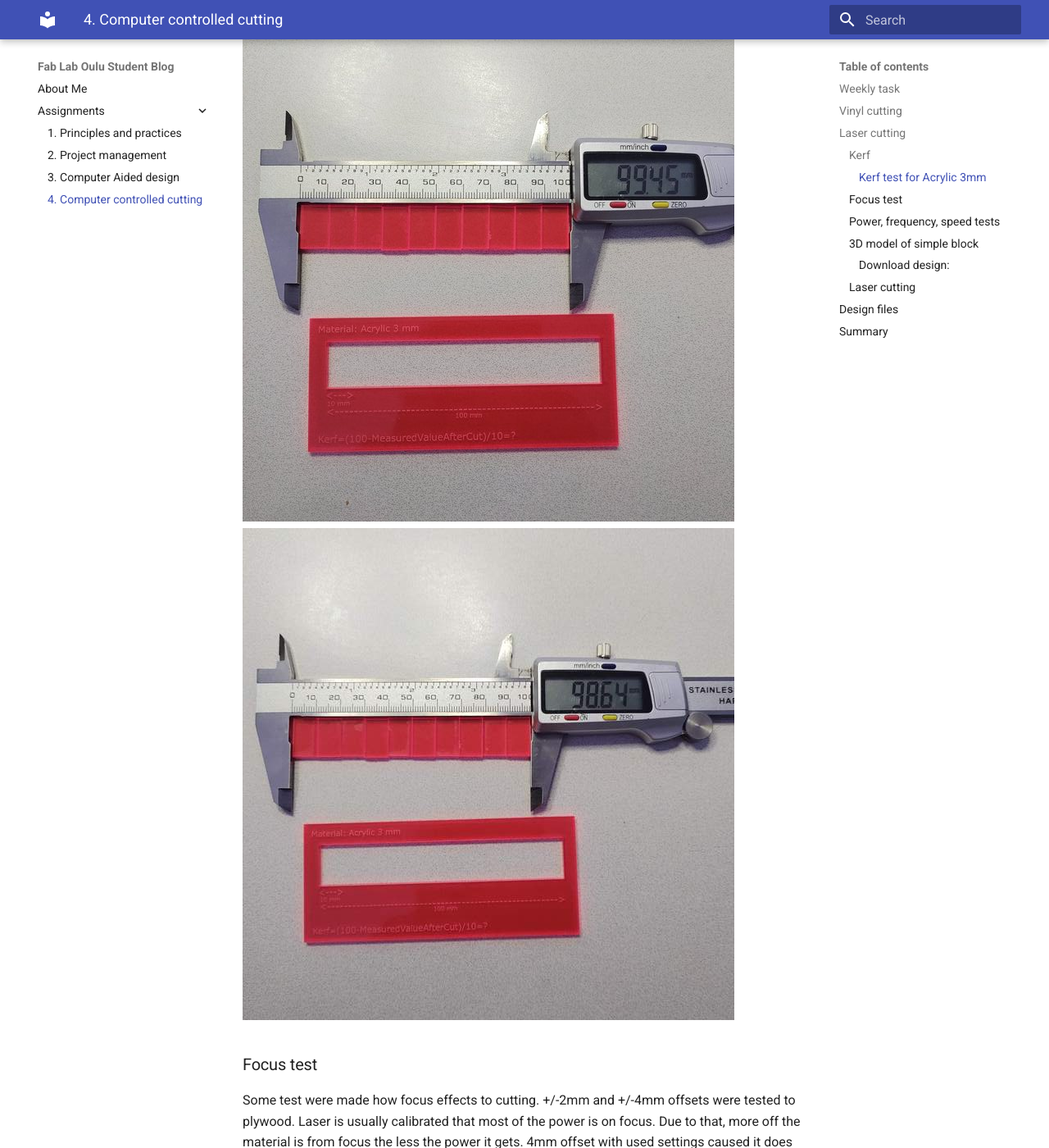
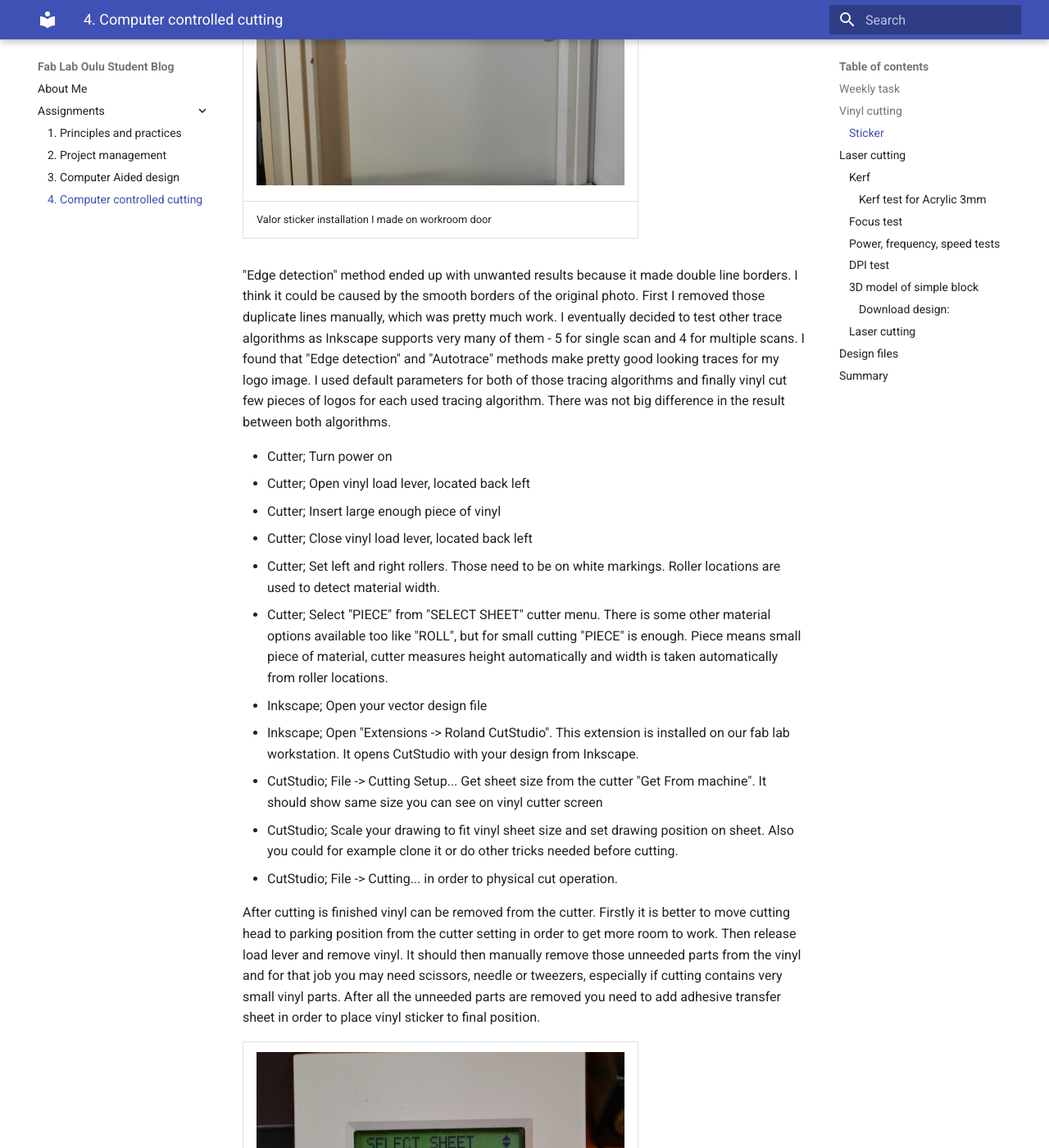
Before and after one commit to palosaari/fablab, an MkDocs documentation site: the page built from docs/assignments/week04.md, in a window 1280 px wide and 1400 px high, scrolled down 2730 px. Shown: the whole window at 82% size. Built offline with MkDocs 1.6.1 and Material for MkDocs 9.7.7, drawn with Linux system fonts in a browser that asks for light colours; some of the changed text lies outside the part shown.

Commit message:
week04: major update
Add a lot more documentation for vinyl cutting.

Smaller changes here and there.

Signed-off-by: Antti Palosaari <crope@iki.fi>

````diff
--- a/docs/assignments/week04.md
+++ b/docs/assignments/week04.md
@@ -2,37 +2,85 @@
 
 ## Weekly task
 
-This week went training with vinyl cutter and laser cutter and related design software. We started studying vinyl cutter basics and after that did same for the laser cutter. Most of the time went still learning laser cutting as that process is more complex starting from the 3D-modelling process.
+This week went training with vinyl cutter and laser cutter and related design software. We started studying vinyl cutter basics and after that did the same with laser cutter. Most of the time went still learning laser cutting as that process is more complex starting from the 3D-modelling process.
 
 ## Vinyl cutting
 
-Vinyl cutter is printer look-a-like machine that has small knife in order to cut rather thin and soft material. Typically that material is just vinyl tape which is cut to some stickers.
+Vinyl cutter is a printer look-a-like machine that has a small knife in order to cut rather thin and soft material. Typically that material is just vinyl tape which is cut to some stickers.
 
-Used vinyl cutter was Roland CAMM-1 GS-24 and it was controlled by Windows workstation.
+Used vinyl cutter was Roland CAMM-1 GS-24 and it is controlled by Windows workstation.
 
-![](../images/week04/roland_gs24.resized.jpg)
+|![](../images/week04/roland_gs24.resized.jpg)|
+||
+|Roland CAMM-1 GS-24 vinyl cutter|
 
-Usually cutter is connected to computer like a printer using printer driver made for the device. So instead of printing, it will cut. Printed document needs to be converted some vector format. Line width didn't seems to have any requirement at our test, it just cuts where the line center line was. Anyhow, printer driver API is for printers and does not fit 100% well other use cases like that, so be warned there may be device vendor specific tricks which are varying from manufacturer to other and so.
+Usually cutter is connected to computer like a printer using printer driver made for the device. So instead of printing, it will cut. Printed document needs to be converted into vector format. Line width didn't seem to have any requirement at our test, it just cuts where the line of the center line was. Anyhow, printer driver API is for printers and does not fit 100% well with other use cases like that, so be warned there may be device vendor specific tricks which are varying from manufacturer to other and so.
 
-As a vinyl cutting exercise I made some Pokemon Go Team Valor logo stickers. I downloaded suitable existing logo which was a red colored raster image on transparent background in .png format. Then I used Inkscape Trace Bitmap tool to "cut" border of from that logo in order to get vector image from logo borders. That vector image was then cut using vinyl cutter.
+### Sticker
+
+As a vinyl cutting exercise I made some Pokemon Go Team Valor logo stickers. I downloaded suitable existing logo which was a red colored raster image on transparent background in .png format. Then I used Inkscape Trace Bitmap tool to the logo in order to get vector image with borders. Vector image was then cut by using vinyl cutter.
+
+Here is the original image of the used [Valor logo](https://www.seekpng.com/ima/u2q8u2i1t4u2q8t4/)
+
+|![](../images/week04/stickers.resized.jpg)|
+||
+|Valor stickers|
+
+|![](../images/week04/sticker.resized.jpg)|
+||
+|Valor sticker installation I made on workroom door|
 
 
-Here is original image used [Valor logo](https://www.seekpng.com/ima/u2q8u2i1t4u2q8t4/)
+"Edge detection" method ended up with unwanted results because it made double line borders. I think it could be caused by the smooth borders of the original photo. First I removed those duplicate lines manually, which was pretty much work. I eventually decided to test other trace algorithms as Inkscape supports very many of them - 5 for single scan and 4 for multiple scans. I found that "Edge detection" and "Autotrace" methods make pretty good looking traces for my logo image. I used default parameters for both of those tracing algorithms and finally vinyl cut few pieces of logos for each used tracing algorithm. There was not big difference in the result between both algorithms.
 
-And vector image converted from original [Valor logo](../images/week04/pokemon_valor_logo.svg)
+* Cutter; Turn power on
+* Cutter; Open vinyl load lever, located back left
+* Cutter; Insert large enough piece of vinyl
+* Cutter; Close vinyl load lever, located back left
+* Cutter; Set left and right rollers. Those need to be on white markings. Roller locations are used to detect material width.
+* Cutter; Select "PIECE" from "SELECT SHEET" cutter menu. There is some other material options available too like "ROLL", but for small cutting "PIECE" is enough. Piece means small piece of material, cutter measures height automatically and width is taken automatically from roller locations.
+* Inkscape; Open your vector design file
+* Inkscape; Open "Extensions -> Roland CutStudio". This extension is installed on our fab lab workstation. It opens CutStudio with your design from Inkscape.
+* CutStudio; File -> Cutting Setup... Get sheet size from the cutter "Get From machine". It should show same size you can see on vinyl cutter screen
+* CutStudio; Scale your drawing to fit vinyl sheet size and set drawing position on sheet. Also you could for example clone it or do other tricks needed before cutting.
+* CutStudio; File -> Cutting... in order to physical cut operation.
 
-![](../images/week04/stickers.resized.jpg)
+After cutting is finished vinyl can be removed from the cutter. Firstly it is better to move cutting head to parking position from the cutter setting in order to get more room to work. Then release load lever and remove vinyl. It should then manually remove those unneeded parts from the vinyl and for that job you may need scissors, needle or tweezers, especially if cutting contains very small vinyl parts. After all the unneeded parts are removed you need to add adhesive transfer sheet in order to place vinyl sticker to final position.
+
+|![](../images/week04/GS-24_sheet.resized.jpg)|
+||
+|Select sheet type|
+
+|![](../images/week04/GS-24_sheet_size.resized.jpg)|
+||
+|Sheet size detected by the cutter with PIECE setting|
+
+|![](../images/week04/GS-24_printer_driver_sheet_size.resized.jpg)|
+||
+|Get sheet size from cutter|
+
+|![](../images/week04/inkscape_cutstudio.resized.jpg)|
+||
+|Inkscape launch CutStudio|
+
+|![](../images/week04/cutstudio.resized.jpg)|
+||
+|Roland CutStudio|
+
+|![](../images/week04/peeling.resized.jpg)|
+||
+|Peeling vinyl tape|
 
 
 ## Laser cutting
 
 ### Kerf
 
-Kerf is term for "extra" material removed by the cutting process itself. On ideal case cutting process does nothing but cuts your material as desired, but on real life there is very often mechanical or some other process that removes material. That is for example saw blade or laser beam. So if your saw blade is 1mm wide it will remove that much material and it is said that 1mm kerf is removed. Same applies for laser beam too as it burns material during cutting process. Kerf should be taken into account when that small amounts of extra removed material is essential.
+Kerf is term for "extra" material removed by the cutting process itself. On ideal case cutting process does nothing but cuts your material as desired, but in real life there is very often mechanical or some other process that removes material. That is for example saw blade or laser beam. So if your saw blade is 1mm wide it will remove that much material and it is said that 1mm kerf is removed. Same applies for laser beam too as it burns material during cutting process. Kerf should be taken into account when that small amounts of extra removed material is essential.
 
 #### Kerf test for Acrylic 3mm
 
-I ran test for 3mm Acrylic plate. I got two different results depending how I ordered those 10 small pieces. Laser beam cut/kerf is not constant - it is wider on top side and a little bit smaller on bottom side. Larger calculated kerf is got when every other piece is upside-down and it is about double of size compared to another. Larger kerf value, 0.136mm, seems to be more realistic in real life on that case - think why and how it does.
+I ran test for 3mm Acrylic plate. I got two different results depending how I ordered those 10 small pieces. Laser beam cut/kerf is not constant - it is wider on top side and a little bit smaller on bottom side. Larger calculated kerf is gotten when every other piece is upside-down and it is about double the size of compared to another. Larger kerf value, 0.136mm, seems to be more realistic in real life in that case.
 
 ```
 >> (100-99.45)/10
@@ -41,44 +89,82 @@ ans =  0.055000
 ans =  0.13600
 ```
 
-![](../images/week04/IMG_20220131_010329.resized.jpg)
-![](../images/week04/IMG_20220131_010530.resized.jpg)
+|![](../images/week04/IMG_20220131_010329.resized.jpg)|
+||
+|Kerf 0.055mm|
 
+|![](../images/week04/IMG_20220131_010530.resized.jpg)|
+||
+|Kerf 0.136mm|
 
 ### Focus test
 
-Some test were made how focus effects to cutting. +/-2mm and +/-4mm offsets were tested to plywood. Laser is usually calibrated that most of the power is on focus. Due to that, more off the material is from focus the less the power it gets. 4mm offset with used settings caused it does not cut through anymore on one test.
-![](../images/week04/laser_focus.resized.jpg)
+Some tests were made how focus effects to cutting. +/-2mm and +/-4mm offsets were tested to plywood. Laser is usually calibrated so that most of the power is on focus. Due to that, the more the material is off from the focus the less the power it gets. 4mm offset with used settings caused it does not cut through anymore on one test.
 
+|![](../images/week04/laser_focus.resized.jpg)|
+||
+|Focus test|
 
 ### Power, frequency, speed tests
 
-Test made how different laser parameters effects to cut and engrave. All these 3 parameters have some relation for operation result. If you for example decrease power you can/should also decrease speed in order to succeed same thickness material cut.
+Then we tested how different laser parameters effects to cut and engrave. All these 3 parameters have some relation to operation result. If you for example decrease power you can/should also decrease speed in order to succeed the same thickness in the material cut.
 
-Test plate shows how increased speed eventually fails cut. On test plate you can see same happens for decreased power too.
+Test plate shows how increased speed eventually fails cut. On test plate you can see the same happens for decreased power too.
 
-![](../images/week04/laser_test.resized.jpg)
+|![](../images/week04/laser_test.resized.jpg)|
+||
+|Power, frequency, speed tests|
 
+### DPI test
+
+Laser DPI test was made for 150, 300 and 600 DPI resolutions. Result is that 150DPI burns less material and 600DPI the most, which is expected. It is because bigger the resolution the more there is overlapping burned points by laser beam. As we calculated Kerf, for 3mm vinyl, upper side, it was 0.136mm. So lets assume that this is beam width and it is same for MDF (~rough estimate). DPI is shorthand for Dots Per Inch. Inch is 2.54cm => 25.4mm.
+```
+>> 2.54*10/0.136
+ans =  186.76
+>> 600/186.76
+ans =  3.2127
+```
+So calculating maximum DPI from that kerf value we got 186.76 DPI. And in all points after that gets lasered multiple times / overlapping and due to that burns more material. 600DPI means every single point is burned roughly 3.2 times (hope calculations about are correct).
+
+
+|![](../images/week04/dpi_test.resized.jpg)|
+||
+|DPI test|
 
 ### 3D model of simple block
 
-I used FreeCAD to design simple brick having 4 joints, one for each side. I saw this kind of pieces on lab so I decided to go where it was easiest. First I made 2D sketch on FreeCAD. Then draw outline of part using polyline tool on sketcher. After that I added constraint for horizontal and vertical lines. Then symmetry around center point of XY-plane. Then I added equal length constraint of all similar length lines. And finally parametrized that slot width.
+I used FreeCAD to design simple brick having 4 joints, one for each side. I saw this kind of pieces on lab so I decided to go where it was easiest. First I made 2D sketch on FreeCAD. Then I drew outline of part using **polyline** tool on **sketcher** [toolbar or Sketch -> Sketcher geometries -> Create polyline]. After that I added constraint for horizontal and vertical lines and then symmetry around center point of XY-plane. Then I added equal length constraint of all similar length lines. And finally parametrized that slot width.
 
-![](../images/week04/FreeCAD_sketch.resized.png)
-
+|![](../images/week04/FreeCAD_sketch.resized.png)|
+||
+|FreeCAD Sketcher|
 
 Spreadsheet is created for the kerf and material thickness parameters. It may be a bit overkill for this small design but parametric design principles were required so here it is in all flavors.
 
-Technically, that FreeCAD spreadsheet contains formula slotwidth = thickness - kerf, which can be seen on picture. Then parameter 'slotwidth' from spreadsheet is used on sketch to define slot width for one slot. Other 3 slots on the sketch are set same size as constraint so same value propagates that way to all slots on design.
+Technically, that FreeCAD spreadsheet contains formula slotwidth = thickness - kerf, which can be seen on picture. Parameter 'slotwidth' from spreadsheet is used on sketch to define slot width for one slot. Other 3 slots on the sketch are set same size as constraint so same value propagates that way to all slots on design.
 
-![](../images/week04/FreeCAD_parametric1.resized.png)
-![](../images/week04/FreeCAD_parametric2.resized.png)
+|![](../images/week04/FreeCAD_parametric1.resized.png)|
+||
+|FreeCAD Spreadsheet|
 
-It was somehow difficult to export sketch or 3D model outlines as vector format needed for laser cutter. On ideal case you just need to save/export it some format and that's all - but it is far from that. The way I did it was I made FreeCAD TehcnicalDrawing from part and exported it as a .svg (small button on bar, hardly visible on attached picture). After that you can edit it on Inkscape, change line width to 0.02mm required by laser (if line width is too large laser refuses and does error beep). From Inkscape save drawing as a .pdf and use laser printer workstation to print it.
+|![](../images/week04/FreeCAD_parametric2.resized.png)|
+||
+|FreeCAD parametric design|
 
-I still wonder if there really is better tool chain to do all these tasks a bit more automatically.
-![](../images/week04/FreeCAD_techdraw.resized.png)
-![](../images/week04/FreeCAD_block.resized.png)
+
+It was somehow difficult to export sketch or 3D model outlines as vector format needed for laser cutter. On ideal case you just need to save/export it in some format and that's all - but it is far from that. The way I did it was that I made FreeCAD TehcnicalDrawing from part and exported it as a .svg (small button on bar, hardly visible on attached picture). After that you can edit it on Inkscape, change line width to 0.02mm required by laser (if line width is too large laser refuses and does error beep). From Inkscape save drawing as a .pdf and use laser printer workstation to print it.
+
+I still wonder if there could be a better tool chain to do all these tasks a bit more automatically.
+
+|![](../images/week04/FreeCAD_techdraw.resized.png)|
+||
+|FreeCAD TechDraw|
+
+
+|![](../images/week04/FreeCAD_block.resized.png)|
+||
+|FreeCAD 3D model|
+
 
 
 #### Download design:
@@ -102,23 +188,27 @@ Laser used was Epilog Fusion M2 40.
 * Laser workstation; Select printer and edit printer (laser) settings
 * Laser workstation; Load correct laser settings per material used (you should not need to define your own settings as there is existing settings for most common materials)
 * Laser workstation; Send printer work to laser
-* Laser cutter; JOG. It is staring point of your laser print - upper left corner of document you sent to laser. There is red laser pointer showing exact point, use joystick to adjust.
-* Laser cutter; FOCUS. It is distance between laser beam and material. Mechanical triangle tool is for that. Use joystick to adjust, moves bed up/down.
+* Laser cutter; JOG. Interface for positioning laser head to given point, for example setting starting point for your laser cut (top-left corner). There is red laser pointer showing exact point, use joystick to adjust.
+* Laser cutter; FOCUS. Interface for moving laser cutter bed up and down. Used for adjusting distance between laser beam and material, there is mechanical triangle tool on laser for setting correct distance.
 * Laser cutter; JOB. That's is printing document queue received by the laser machine. Select your job - it is likely the last one.
 * Laser cutter; GO. Start cutting.
-* Laser cutter; Wait minute or so after laser is finished before opening the lid. That's in order to get all burning products like dangerous smoke to get removed from the machine.
+* Laser cutter; Wait 1 minute or so after laser is finished before opening the lid. That's in order to get all burning products like dangerous smoke to get removed from the machine.
 
-Unfortunately there is very many things you can do wrong. It must be very careful with safety issues when working with laser cutter. Always do the basic checks mentioned on many places near laser (air intake, air outlet) and check the material compatibility. Check where fire blanket is and make plan on your head what you will do if it starts burning before you start cutting.
+Unfortunately there is very many things you can do wrong. One must be very careful with safety issues when working with laser cutter. Always do the basic checks mentioned on many places near laser (air intake, air outlet) and check the material compatibility. Check where the fire blanket is and make a plan in your head what you would do if it starts burning before you start cutting.
 
 Laser cut blocks in random configuration. If something useful is needed then these blocks can be reconfigured as a kettle base :-)
 
-![](../images/week04/laser_work1.resized.jpg)
+|![](../images/week04/laser_work1.resized.jpg)|
+||
+|Set of Blocks...|
+
 
 ## Design files
-* [pokemon_valor_logo.svg](../images/week04/pokemon_valor_logo.svg)
+* [Valor logo autotrace.svg](../images/week04/autotrace.svg)
+* [Valor logo brightness_cutoff.svg](../images/week04/brightness_cutoff.svg)
 * [block.FCStd](../images/week04/block.FCStd)
 * [block.stl](../images/week04/block.stl)
 * [block.pdf](../images/week04/block.pdf)
 
 ## Summary
-TOO MUCH WORK. This week was terrible amount of things. Something should be reduced. I would reduce the documentation and focus more learning.
+TOO MUCH WORK. This week was terrible amount of things. Something should be reduced. I would reduce the documentation and focus more on learning.
````
Also changed, not shown: docs/images/week04/GS-24_printer_driver_sheet_size.resized.jpg (added), docs/images/week04/GS-24_sheet.resized.jpg (added), docs/images/week04/GS-24_sheet_size.resized.jpg (added), docs/images/week04/autotrace.svg (added), docs/images/week04/brightness_cutoff.svg (added), docs/images/week04/cutstudio.resized.jpg (added), docs/images/week04/dpi_test.resized.jpg (added), docs/images/week04/inkscape_cutstudio.resized.jpg (added), docs/images/week04/peeling.resized.jpg (added), docs/images/week04/sticker.resized.jpg (added).
